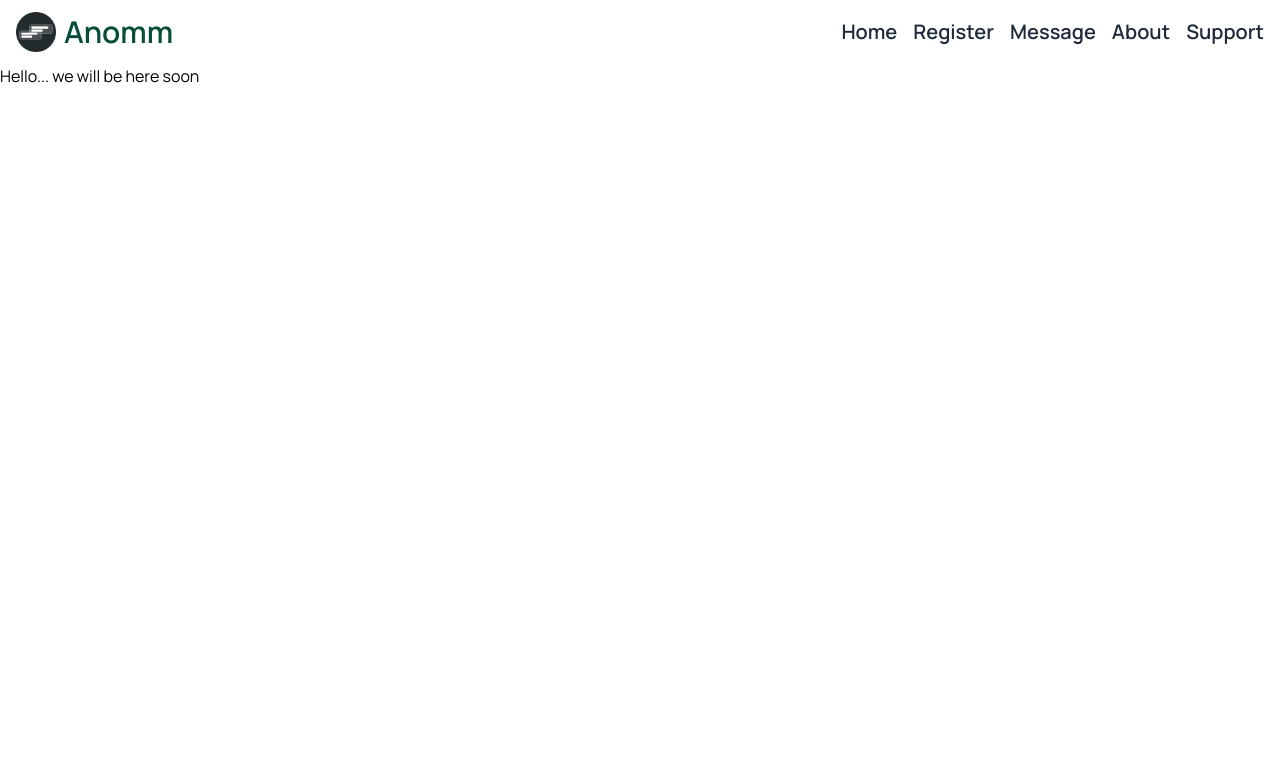
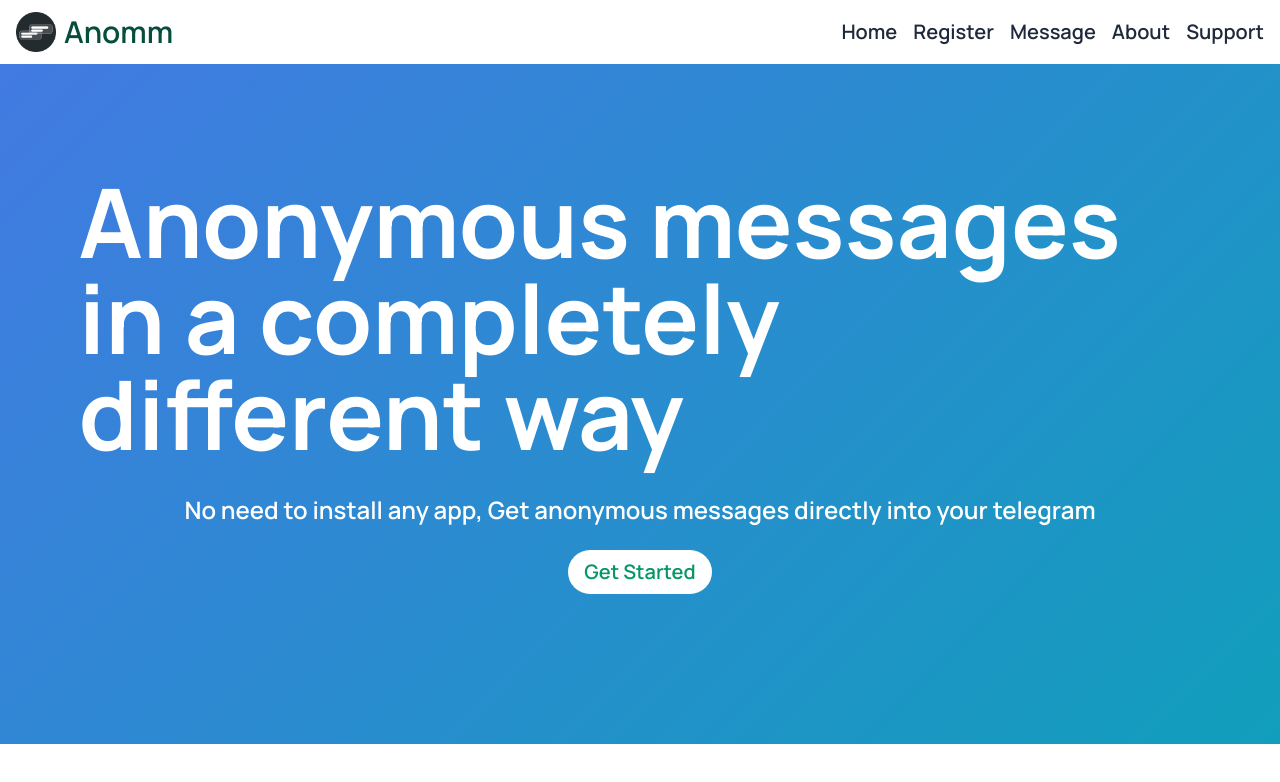
Before and after one commit to pushkarydv/anomm, a Next.js app: page / in a window 1280 px wide. Shown: the top 782 px of the page. Built offline with nearby package versions, Linux system fonts and the light colour scheme.

Commit message:
hero section

```diff
--- a/app/page.js
+++ b/app/page.js
@@ -1,11 +1,12 @@
 import React from "react";
 import NavBar from "../components/globals/NavBar";
+import Hero from "../components/home/Hero";
 
 export default function Page() {
   return (
     <main className="bg-emerald-50/5">
       <NavBar />
-      <div>Hello... we will be here soon</div>
+      <Hero />
     </main>
   );
 }
--- /dev/null
+++ b/components/home/Hero.js
@@ -0,0 +1,25 @@
+import Link from "next/link";
+import React from "react";
+import { ARROW_LEFT } from "../svgs";
+
+export default function Hero() {
+  return (
+    <div className="w-full flex flex-col justify-center md:items-center text-white min-h-[85vh] hero-bg px-4">
+      <div className="text-5xl md:text-6xl mg:text-7xl xl:text-8xl font-bold w-[90%]">
+        Anonymous messages in a completely different way
+      </div>
+      <div className="text-lg lg:text-xl xl:text-2xl mt-4 lg:mt-6 xl:mt-8 font-semibold">
+        No need to install any app, Get anonymous messages directly into your
+        telegram
+      </div>
+      <div className="flex flex-row justify-center gap-4 my-6">
+        <Link
+          className="transition-all font-semibold text-xl w-fit py-2 px-4 mb-4 rounded-full bg-white text-emerald-600 active:scale-90 flex flex-row gap-1 justify-center items-center"
+          href={"/register"}
+        >
+          Get Started
+        </Link>
+      </div>
+    </div>
+  );
+}
--- a/styles/custom.css
+++ b/styles/custom.css
@@ -23,6 +23,35 @@
     width: 30%;
   }
 }
+
+.hero-bg {
+  background: linear-gradient(-45deg, #02aab0, #4776e6, #00cdac, #8e54e9);
+  background-size: 600%;
+  -webkit-animation: hero-bg-rotate 16s linear infinite;
+  animation: hero-bg-rotate 10s linear infinite;
+}
+@-webkit-keyframes hero-bg-rotate {
+  0% {
+    background-position: 0 50%;
+  }
+  50% {
+    background-position: 100% 50%;
+  }
+  to {
+    background-position: 0 50%;
+  }
+}
+@keyframes hero-bg-rotate {
+  0% {
+    background-position: 0 50%;
+  }
+  50% {
+    background-position: 100% 50%;
+  }
+  to {
+    background-position: 0 50%;
+  }
+}
 /* TODO: Custom Scrollbar */
 
 .horizontal-scroll::-webkit-scrollbar {
```
